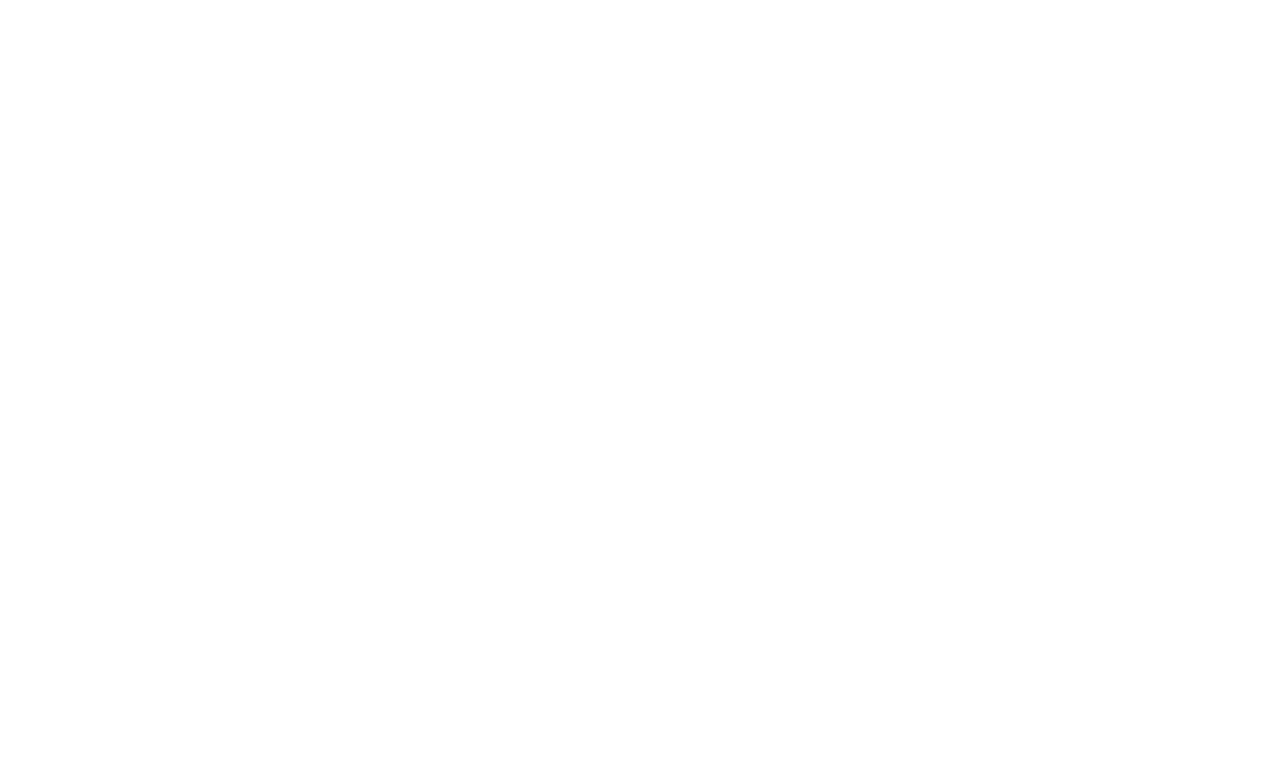
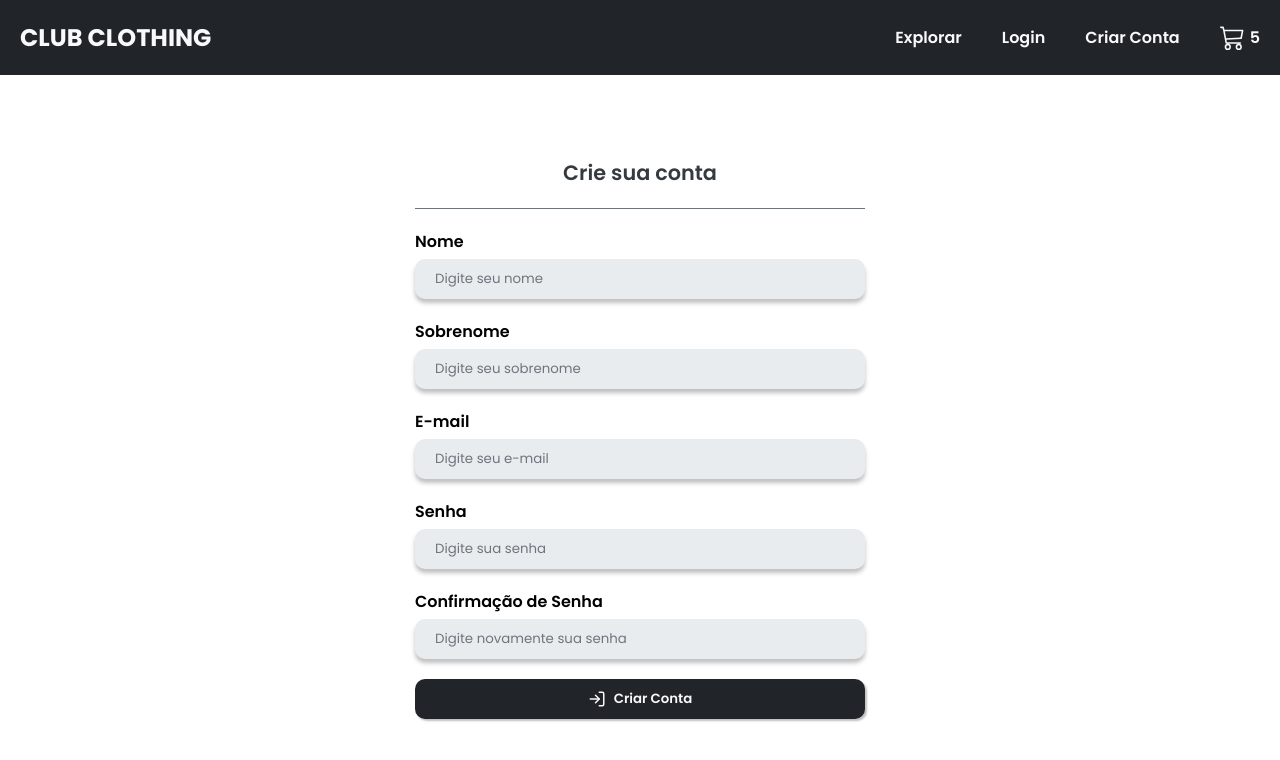
Before and after one commit to Viniciusrbr/Club-Clothing-Ecommerce, a React (Vite) app: page /sign-up in a window 1280 px wide. Before the commit this address had no page. Shown: the top 760 px of the page. Built offline with nearby package versions, Linux system fonts and the light colour scheme.

Commit message:
add Sign Up Page and inputs validations

```diff
--- a/src/App.tsx
+++ b/src/App.tsx
@@ -4,6 +4,7 @@
 // Pages
 import HomePage from './pages/home/home.page'
 import LoginPage from './pages/login/login.page'
+import SignUpPage from './pages/sign-up/sign-up.page'
 
 const App: FunctionComponent = () => {
   return (
@@ -11,6 +12,7 @@
       <Routes>
         <Route path="/" element={<HomePage />} />
         <Route path="/login" element={<LoginPage />} />
+        <Route path="/sign-up" element={<SignUpPage />} />
       </Routes>
     </BrowserRouter>
   )
--- a/src/components/header/header.component.tsx
+++ b/src/components/header/header.component.tsx
@@ -15,6 +15,10 @@
     navigate('/login')
   }
 
+  const handleSignUpClick = () => {
+    navigate('/sign-up')
+  }
+
   return (
     <HeaderContainer>
       <HeaderTitle>CLUB CLOTHING</HeaderTitle>
@@ -22,7 +26,7 @@
       <HeaderItems>
         <HeaderItem>Explorar</HeaderItem>
         <HeaderItem onClick={handleLoginClick} >Login</HeaderItem>
-        <HeaderItem>Criar Conta</HeaderItem>
+        <HeaderItem onClick={handleSignUpClick} >Criar Conta</HeaderItem>
         <HeaderItem>
           <BsCart3 size={25} />
           <p style={{ marginLeft: 5 }}>5</p>
--- a/src/pages/login/login.page.tsx
+++ b/src/pages/login/login.page.tsx
@@ -17,12 +17,17 @@
     LoginSubtitle
 } from './login.styles'
 
+interface LoginForm {
+    email: string
+    password: string
+}
+
 const LoginPage = () => {
     const {
         register,
         handleSubmit,
         formState: { errors }
-    } = useForm()
+    } = useForm<LoginForm>()
 
     const handleSubmitPress = (data: any) => {
         console.log({ data })
@@ -65,6 +70,7 @@
                         <CustomInput
                             hasError={!!errors?.password}
                             placeholder="Digite sua senha"
+                            type='password'
                             {...register('password', { required: true })}
                         />
 
--- /dev/null
+++ b/src/pages/sign-up/sign-up.page.tsx
@@ -0,0 +1,151 @@
+import { FiLogIn } from 'react-icons/fi'
+import { useForm } from 'react-hook-form'
+import validator from 'validator'
+
+// Components
+import CustomButton from '../../components/custom-button/custom-button.component'
+import CustomInput from '../../components/custom-input/custom-input.component'
+import Header from '../../components/header/header.component'
+import InputErrorMessage from '../../components/input-error-message/input-error-message.component'
+
+// Styles
+import {
+    SignUpContainer,
+    SignUpContent,
+    SignUpHeadline,
+    SignUpInputContainer
+} from './sign-up.styles'
+
+interface SignUpForm {
+    name: string
+    lastName: string
+    email: string
+    password: string
+    passwordConfirmation: string
+}
+
+const SignUpPage = () => {
+    const {
+        register,
+        handleSubmit,
+        watch,
+        formState: { errors }
+    } = useForm<SignUpForm>()
+
+    const watchPassword = watch('password')
+
+    const handleSubmitPress = (data: SignUpForm) => {
+        console.log({ data })
+    }
+
+    return (
+        <>
+            <Header />
+
+            <SignUpContainer>
+                <SignUpContent>
+                    <SignUpHeadline>Crie sua conta</SignUpHeadline>
+
+                    <SignUpInputContainer>
+                        <p>Nome</p>
+                        <CustomInput
+                            hasError={!!errors?.name}
+                            placeholder="Digite seu nome"
+                            {...register('name', { required: true })}
+                        />
+
+                        {errors?.name?.type === 'required' && (
+                            <InputErrorMessage>O nome é obrigatório.</InputErrorMessage>
+                        )}
+                    </SignUpInputContainer>
+
+                    <SignUpInputContainer>
+                        <p>Sobrenome</p>
+                        <CustomInput
+                            hasError={!!errors?.lastName}
+                            placeholder="Digite seu sobrenome"
+                            {...register('lastName', { required: true })}
+                        />
+
+                        {errors?.lastName?.type === 'required' && (
+                            <InputErrorMessage>O sobrenome é obrigatório.</InputErrorMessage>
+                        )}
+                    </SignUpInputContainer>
+
+                    <SignUpInputContainer>
+                        <p>E-mail</p>
+                        <CustomInput
+                            hasError={!!errors?.email}
+                            placeholder="Digite seu e-mail"
+                            {...register('email', {
+                                required: true,
+                                validate: (value) => {
+                                    return validator.isEmail(value)
+                                }
+                            })}
+                        />
+
+                        {errors?.email?.type === 'required' && (
+                            <InputErrorMessage>O e-mail é obrigatório.</InputErrorMessage>
+                        )}
+
+                        {errors?.email?.type === 'validate' && (
+                            <InputErrorMessage>
+                                Por favor, insira um e-mail válido.
+                            </InputErrorMessage>
+                        )}
+                    </SignUpInputContainer>
+
+                    <SignUpInputContainer>
+                        <p>Senha</p>
+                        <CustomInput
+                            hasError={!!errors?.password}
+                            placeholder="Digite sua senha"
+                            type="password"
+                            {...register('password', { required: true })}
+                        />
+
+                        {errors?.password?.type === 'required' && (
+                            <InputErrorMessage>A senha é obrigatória.</InputErrorMessage>
+                        )}
+                    </SignUpInputContainer>
+
+                    <SignUpInputContainer>
+                        <p>Confirmação de Senha</p>
+                        <CustomInput
+                            hasError={!!errors?.passwordConfirmation}
+                            placeholder="Digite novamente sua senha"
+                            type="password"
+                            {...register('passwordConfirmation', {
+                                required: true,
+                                validate: (value) => {
+                                    return value === watchPassword
+                                }
+                            })}
+                        />
+
+                        {errors?.passwordConfirmation?.type === 'required' && (
+                            <InputErrorMessage>
+                                A confirmação de senha é obrigatória.
+                            </InputErrorMessage>
+                        )}
+
+                        {errors?.passwordConfirmation?.type === 'validate' && (
+                            <InputErrorMessage>
+                                A confirmação de senha precisa ser igual a senha.
+                            </InputErrorMessage>
+                        )}
+                    </SignUpInputContainer>
+
+                    <CustomButton
+                        onClick={() => handleSubmit(handleSubmitPress)()}
+                        startIcon={<FiLogIn size={18} />}>
+                        Criar Conta
+                    </CustomButton>
+                </SignUpContent>
+            </SignUpContainer>
+        </>
+    )
+}
+
+export default SignUpPage
--- /dev/null
+++ b/src/pages/sign-up/sign-up.styles.ts
@@ -0,0 +1,36 @@
+import styled from 'styled-components'
+import Colors from '../../theme/theme.colors'
+
+export const SignUpContainer = styled.div`
+  height: 100%;
+  display: flex;
+  align-items: center;
+  justify-content: center;
+`
+
+export const SignUpHeadline = styled.p`
+  font-weight: 600;
+  font-size: 1.3rem;
+  margin-bottom: 20px;
+  color: ${Colors.text.dark};
+  padding-bottom: 20px;
+  border-bottom: 1px solid #6c757d;
+  width: 100%;
+  text-align: center;
+`
+
+export const SignUpContent = styled.div`
+  display: flex;
+  flex-direction: column;
+  align-items: center;
+  width: 450px;
+`
+
+export const SignUpInputContainer = styled.div`
+  width: 100%;
+  margin-bottom: 20px;
+  p:nth-child(1) {
+    font-weight: 600;
+    margin-bottom: 5px;
+  }
+`
```
